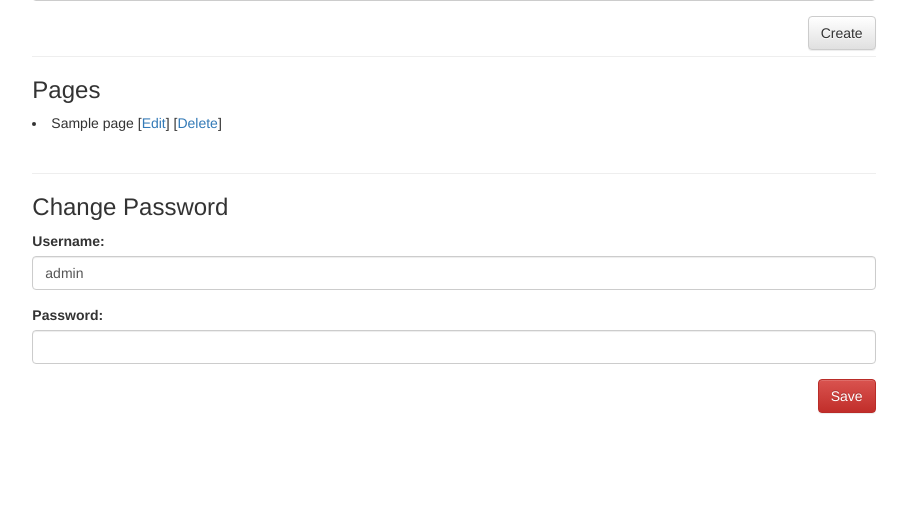
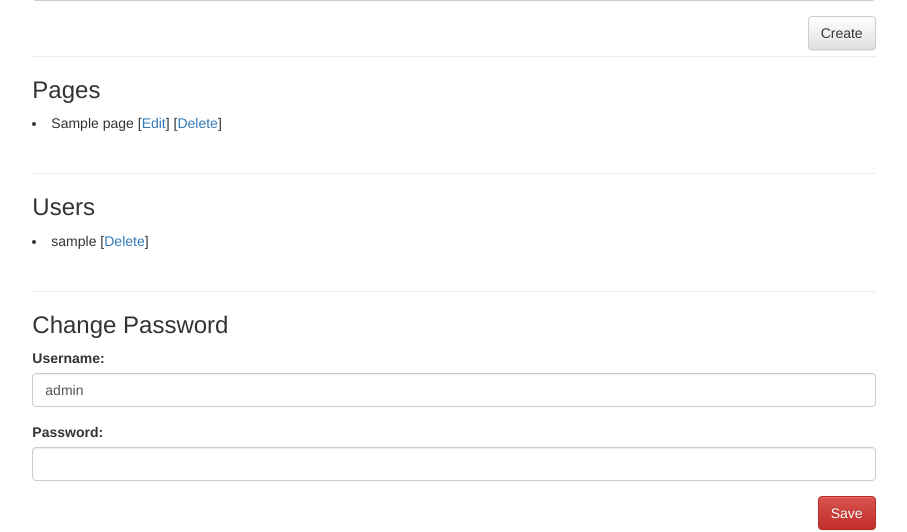
Before and after one commit to rackeric/cryptowalletsviewer, a Flask app: template templates/admin.html in a window 1280 px wide. Shown: the part 1180-1712 px from the top of the page, without its empty margins (186-1093 px from the left). Before the commit the page ends 1594 px from the top, so only its background shows below. Run offline with Flask 2, Linux system fonts and the light colour scheme; the template is opened without the code that fills it: most values are stand-ins (such as "Sample title", 1, 10 or a date in 2020); data that the repository does not hold is empty; some libraries are stand-ins or nearby versions.

Commit message:
added user listing in admin section

```diff
--- a/app.py
+++ b/app.py
@@ -63,6 +63,7 @@ class Brand(db.Document):
     brand = db.StringField()
 
 class Wallets(db.Document):
+    userId = db.StringField()
     coin = db.StringField()
     address = db.StringField()
     username = db.StringField()
@@ -205,7 +206,8 @@ def admin():
     brand = Brand.query.first()
     blog = Blog.query.first()
     pages = Page.query
-    return render_template('admin.html', posts=posts, user=get_current_user_data(), brand=brand, blog=blog, pages=pages)
+    users = User.query
+    return render_template('admin.html', posts=posts, user=get_current_user_data(), brand=brand, blog=blog, pages=pages, users=users)
 
 #@login_required()
 def ulogout():
@@ -233,7 +235,11 @@ def title():
 def addaddress():
     myAddress = request.form['address']
     myCoin = request.form['coin']
-    address = Wallets(coin=myCoin, address=myAddress, username=get_current_user_data()["username"], balance=10101010, error='')
+
+    # need to get user mongo_id
+    userId = getUserId(get_current_user_data()["username"])
+
+    address = Wallets(coin=myCoin, address=myAddress, userId=userId, username=get_current_user_data()["username"], balance=10101010, error='')
     address.save()
     return redirect(url_for('index'))
 
@@ -255,6 +261,20 @@ def setbrand():
 def deletepost(id):
     mypost = Post.query.get(id)
     mypost.remove()
+    return redirect(url_for('admin'))
+
+@login_required()
+@app.route('/userremove/<id>', methods=['GET'])
+def deleteuser(id):
+    # first remove users Wallets, then user
+    mywallets = Wallets.query.filter(Wallets.userId == id)
+    for wallet in mywallets:
+        wallet.remove()
+
+    # now delete the user
+    myuser = User.query.get(id)
+    myuser.remove()
+
     return redirect(url_for('admin'))
 
 @login_required()
@@ -499,6 +519,10 @@ def refreshAllWallets():
         refreshSingleWallet(myWallet)
     #return redirect(url_for('index'))
 
+def getUserId(username):
+    user = User.query.filter(User.username == username).first()
+    return str(user.mongo_id)
+
 @login_required()
 @app.route('/walletremove/<id>', methods=['GET'])
 def deletewallet(id):
--- a/templates/admin.html
+++ b/templates/admin.html
@@ -78,6 +78,14 @@
 <br />
 <hr>
 
+<h3>Users</h3>
+{% for user in users %}
+    <li>{{ user.username }} [<a href="/userremove/{{ user.mongo_id }}">Delete</a>]</li>
+{% endfor %}
+
+<br />
+<hr>
+
 <h3>Change Password</h3>
 <form action="/changepass" method="POST">
 <div class="form-group">
```
